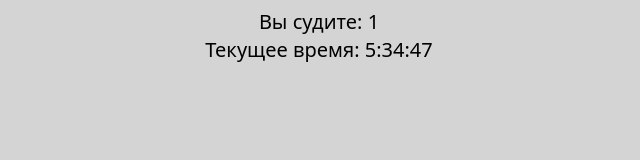
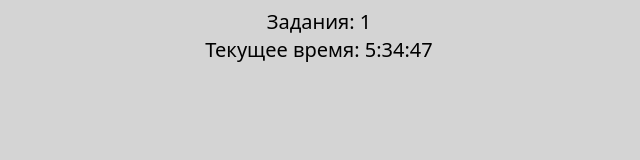
Before and after one commit to IMrProYTI/japan, a Vue app: page /judge/1 in a window 1280 px wide. Shown: the top 160 px of the page, without its empty margins (321-961 px from the left). Built offline with nearby package versions, Linux system fonts and the light colour scheme; no server answers; the database is empty.

Commit message:
Raplace "title" on jadge page

```diff
--- a/src/components/Judge.vue
+++ b/src/components/Judge.vue
@@ -2,7 +2,7 @@
   <div class="w-screen min-h-screen dark:text-white dark:bg-slate-950">
     <div v-if="$route.params.player" class="flex flex-col justify-center items-center">
       <div class="*:text-xl *:text-center p-2">
-        <h1>Вы судите: {{ $route.params.player }}</h1>
+        <h1>Задания: {{ $route.params.player }}</h1>
         <p>{{ `Текущее время: ${getTimer()}` }}</p>
       </div>
       <Tasks />
```
